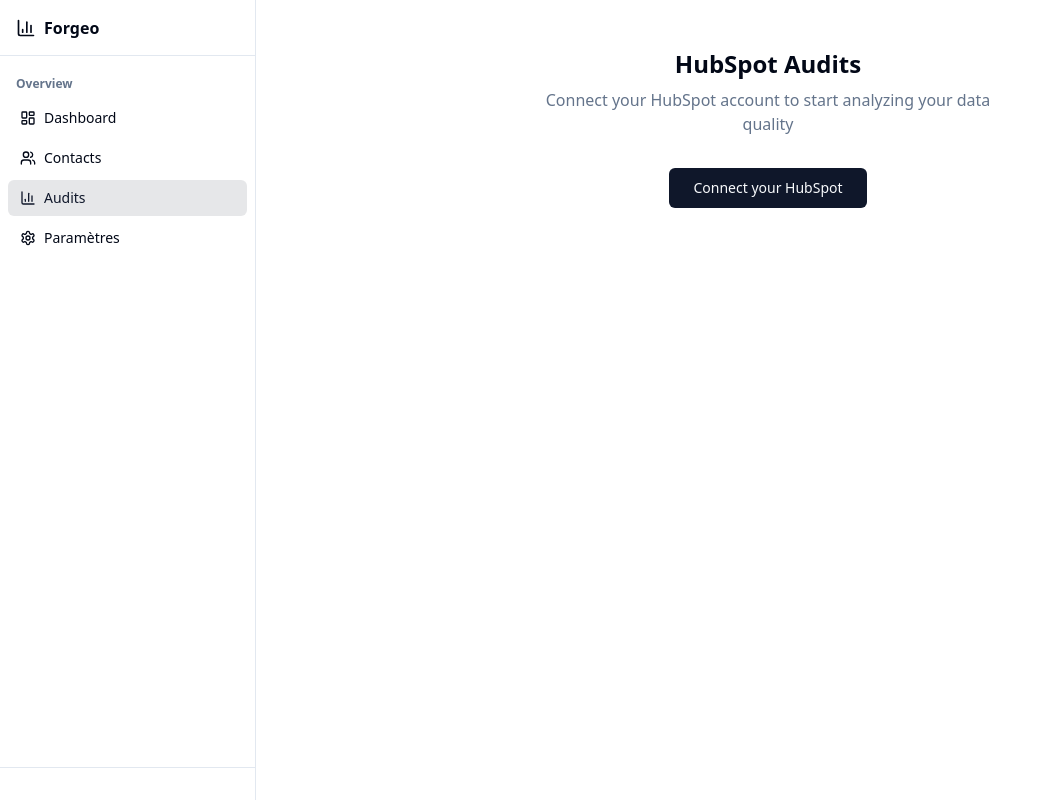
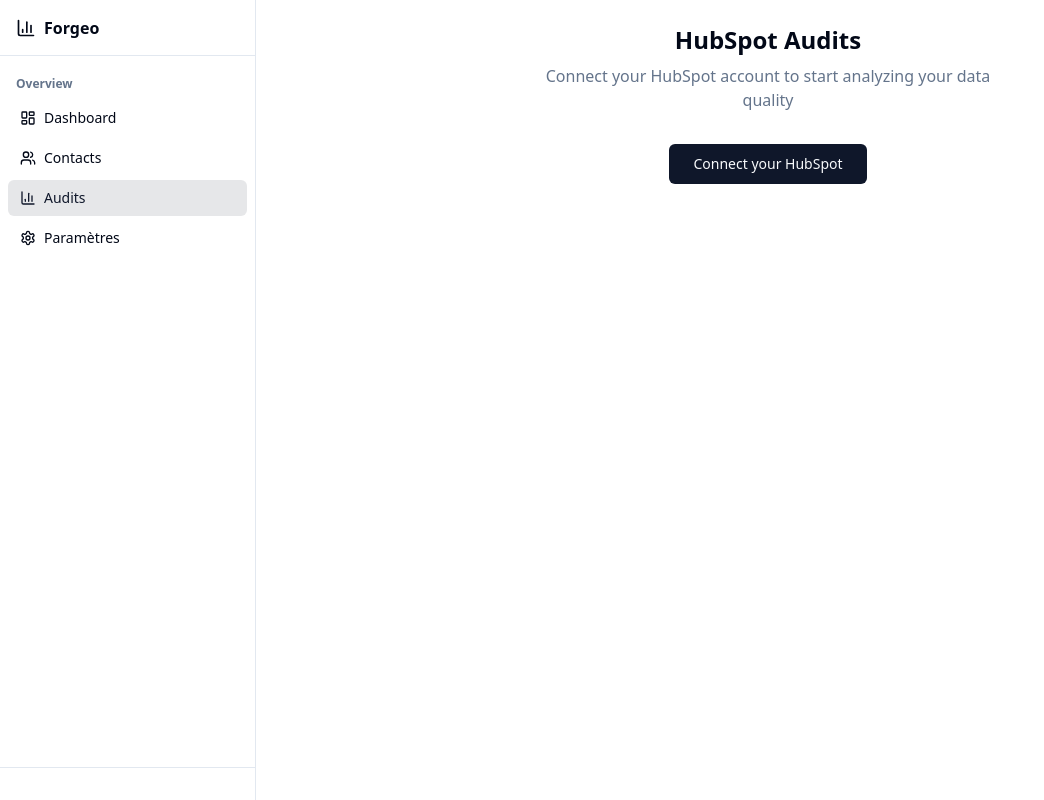
Before and after one commit to locoscowboy/forgeo-frontend, a Next.js app: page /audits in a window 1280 px wide. Shown: the whole page, without its empty margins (0-1044 px from the left). Built offline with nearby package versions, Linux system fonts and the light colour scheme.

Commit message:
new front bby

```diff
--- a/src/app/(protected)/layout.tsx
+++ b/src/app/(protected)/layout.tsx
@@ -11,7 +11,7 @@
   return (
     <div className="flex h-screen">
       <AppSidebar />
-      <main className="flex-1 overflow-y-auto p-6">
+      <main className="flex-1 overflow-y-auto">
         {children}
       </main>
     </div>
```
